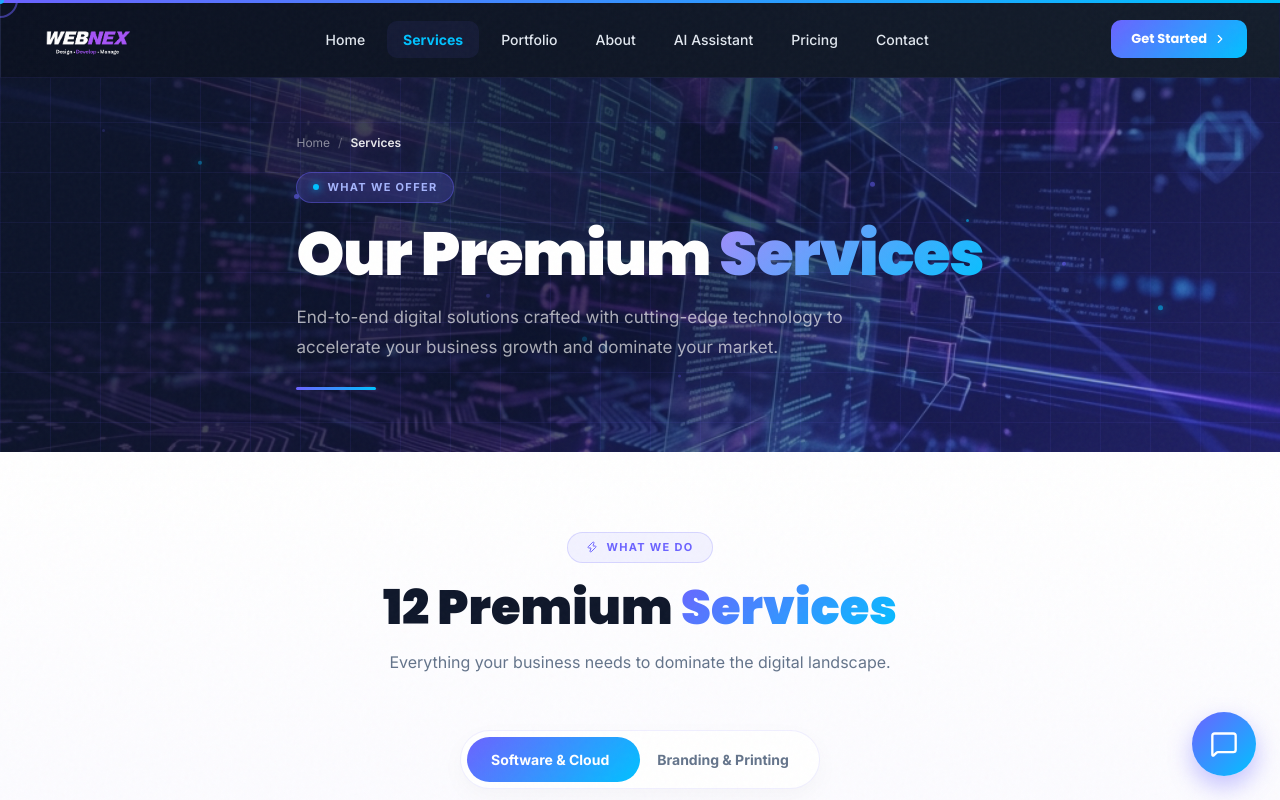
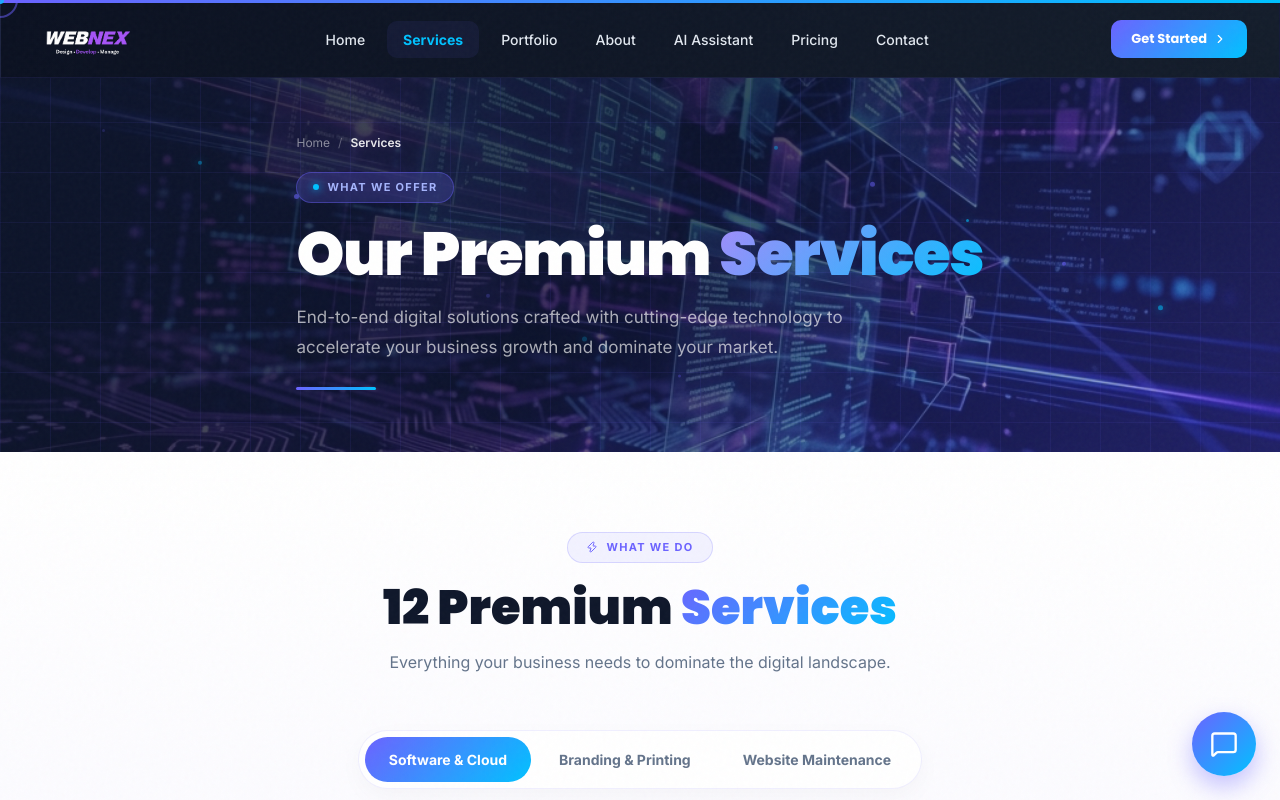
Before and after one commit to priyanshuvishwakarma273403/Webnex-Agency, a Next.js app: page /services in a window 1280 px wide. Shown: the top 800 px of the page. Built offline with nearby package versions, Linux system fonts and the light colour scheme.

Commit message:
feat: add ServicesSection component with interactive cards and detailed service categories

```diff
--- a/src/sections/ServicesSection.js
+++ b/src/sections/ServicesSection.js
@@ -2,7 +2,7 @@
 import { useRef, useState, useEffect } from 'react';
 import { motion, useInView, AnimatePresence } from 'framer-motion';
 import Link from 'next/link';
-import { Zap, ArrowRight, X, CheckCircle, Send, User, Mail, Briefcase, Loader2, PenTool, Layout, Box, Tag, FileText, Coffee, Printer, Image as ImageIcon, Monitor, FileBadge, Grid, Layers, Smartphone, ShoppingCart } from 'lucide-react';
+import { Zap, ArrowRight, X, CheckCircle, Send, User, Mail, Briefcase, Loader2, PenTool, Layout, Box, Tag, FileText, Coffee, Printer, Image as ImageIcon, Monitor, FileBadge, Grid, Layers, Smartphone, ShoppingCart, Wrench, RefreshCw, ShieldCheck, Activity, Store, Package, Headset, Bug, Server, Lock } from 'lucide-react';
 import emailjs from '@emailjs/browser';
 import {
   SiReact, SiSpringboot, SiDocker, SiOpenai,
@@ -38,6 +38,21 @@ const designServices = [
   { icon: Monitor, title: 'T-Shirt & Mug Printing', desc: 'Custom apparel and merchandise printing for corporate gifting, events, and brand promotions.', color: '#6C63FF', bg: '#6C63FF12' },
   { icon: Grid, title: 'CNC Jali & Patterns', desc: 'Custom 2D/3D CNC designs, Laser Cut Jali, and architectural wall partitions.', color: '#9B59B6', bg: '#9B59B612' },
   { icon: Layers, title: 'Acoustic & Wall Panels', desc: 'Premium soundproof acoustic panel designs and beautiful geometric wall arts.', color: '#10A37F', bg: '#10A37F12' },
+];
+
+const maintenanceServices = [
+  { icon: Wrench, title: 'Website Maintenance', desc: 'Comprehensive monthly maintenance, health checks, and ongoing platform support.', color: '#6DB33F', bg: '#6DB33F12' },
+  { icon: RefreshCw, title: 'Regular Updates', desc: 'Timely theme, plugin, and core system updates to ensure optimal performance.', color: '#3B82F6', bg: '#3B82F612' },
+  { icon: ShieldCheck, title: 'Security & Backup', desc: 'Daily automated backups and robust security protocols to prevent data loss.', color: '#10A37F', bg: '#10A37F12' },
+  { icon: Activity, title: 'Website Monitoring', desc: '24/7 uptime monitoring and real-time alerts for server and performance issues.', color: '#FF9900', bg: '#FF990012' },
+  { icon: Store, title: 'E-commerce Management', desc: 'Complete end-to-end management of online stores, including payments and catalogs.', color: '#635BFF', bg: '#635BFF12' },
+  { icon: Package, title: 'Product & Inventory', desc: 'Regular product uploads, inventory syncing, and catalog updates across platforms.', color: '#E74C3C', bg: '#E74C3C12' },
+  { icon: ImageIcon, title: 'Banner & Order Support', desc: 'Dynamic banner updates, promotional changes, and order management assistance.', color: '#9B59B6', bg: '#9B59B612' },
+  { icon: Headset, title: 'Technical Support', desc: 'Dedicated technical support services to resolve user queries and system glitches.', color: '#00C2FF', bg: '#00C2FF12' },
+  { icon: Bug, title: 'Bug & Error Fixing', desc: 'Rapid identification and resolution of console errors, broken links, and UI bugs.', color: '#F24E1E', bg: '#F24E1E12' },
+  { icon: Server, title: 'Hosting Support', desc: 'Server configuration, domain management, SSL setup, and infrastructure scaling.', color: '#2496ED', bg: '#2496ED12' },
+  { icon: Zap, title: 'Speed Optimization', desc: 'Advanced caching, asset minification, and database optimization for fast loading.', color: '#FF4A00', bg: '#FF4A0012' },
+  { icon: Lock, title: 'Malware Protection', desc: 'Active malware scanning, firewall implementation, and vulnerability patching.', color: '#1E293B', bg: '#1E293B12' },
 ];
 
 function ServiceCard({ service, index, onClick }) {
@@ -245,29 +260,25 @@ export default function ServicesSection() {
         </div>
 
         <div style={{ display: 'flex', justifyContent: 'center', marginBottom: 40, marginTop: 10 }}>
-          <div style={{ display: 'inline-flex', background: 'white', padding: 6, borderRadius: 100, border: '1px solid rgba(108,99,255,0.1)', boxShadow: '0 8px 24px rgba(0,0,0,0.03)', position: 'relative' }}>
+          <div style={{ display: 'inline-flex', background: 'white', padding: 6, borderRadius: 100, border: '1px solid rgba(108,99,255,0.1)', boxShadow: '0 8px 24px rgba(0,0,0,0.03)', position: 'relative', flexWrap: 'wrap', justifyContent: 'center', gap: 4 }}>
+            {['software', 'design', 'maintenance'].map((tab) => (
               <button
-              onClick={() => setActiveTab('software')}
-              style={{ position: 'relative', zIndex: 1, padding: '12px 24px', borderRadius: 100, border: 'none', background: 'transparent', fontWeight: 700, fontSize: 14, cursor: 'pointer', color: activeTab === 'software' ? 'white' : '#64748b', transition: 'color 0.3s' }}
+                key={tab}
+                onClick={() => setActiveTab(tab)}
+                style={{ position: 'relative', padding: '12px 24px', borderRadius: 100, border: 'none', background: 'transparent', fontWeight: 700, fontSize: 14, cursor: 'pointer', color: activeTab === tab ? 'white' : '#64748b', transition: 'color 0.3s' }}
               >
-              Software & Cloud
-            </button>
-            <button
-              onClick={() => setActiveTab('design')}
-              style={{ position: 'relative', zIndex: 1, padding: '12px 24px', borderRadius: 100, border: 'none', background: 'transparent', fontWeight: 700, fontSize: 14, cursor: 'pointer', color: activeTab === 'design' ? 'white' : '#64748b', transition: 'color 0.3s' }}
-            >
-              Branding & Printing
-            </button>
+                {activeTab === tab && (
                   <motion.div
                     layoutId="servicesTabBubble"
-              style={{ position: 'absolute', top: 6, bottom: 6, borderRadius: 100, background: 'linear-gradient(135deg,#6C63FF,#00C2FF)', zIndex: 0 }}
-              initial={false}
-              animate={{
-                left: activeTab === 'software' ? 6 : '50%',
-                width: 'calc(50% - 6px)'
-              }}
+                    style={{ position: 'absolute', inset: 0, borderRadius: 100, background: 'linear-gradient(135deg,#6C63FF,#00C2FF)', zIndex: 0 }}
                     transition={{ type: 'spring', stiffness: 300, damping: 30 }}
                   />
+                )}
+                <span style={{ position: 'relative', zIndex: 1 }}>
+                  {tab === 'software' ? 'Software & Cloud' : tab === 'design' ? 'Branding & Printing' : 'Website Maintenance'}
+                </span>
+              </button>
+            ))}
           </div>
         </div>
 
@@ -316,7 +327,7 @@ export default function ServicesSection() {
         `}</style>
         <div className="services-grid-wrapper">
           <AnimatePresence mode="wait">
-            {(activeTab === 'software' ? softwareServices : designServices).map((s, i) => (
+            {(activeTab === 'software' ? softwareServices : activeTab === 'design' ? designServices : maintenanceServices).map((s, i) => (
               <ServiceCard key={s.title} service={s} index={i} onClick={() => setActiveService(s)} />
             ))}
           </AnimatePresence>
```
Lines whose indentation alone changed are shown as unchanged.
